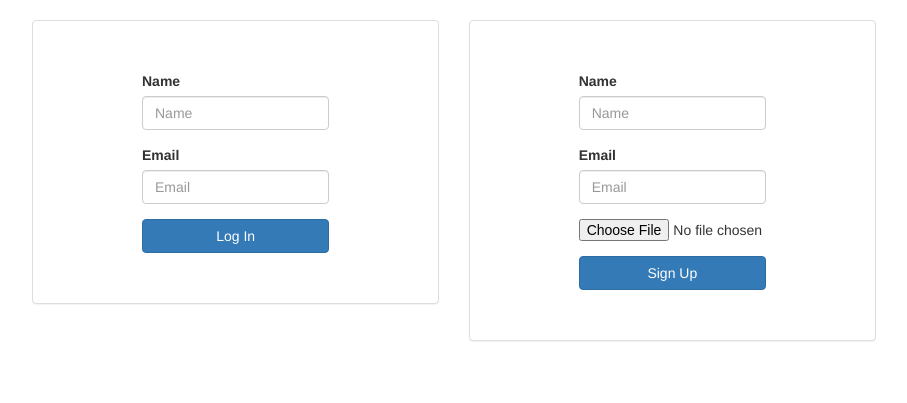
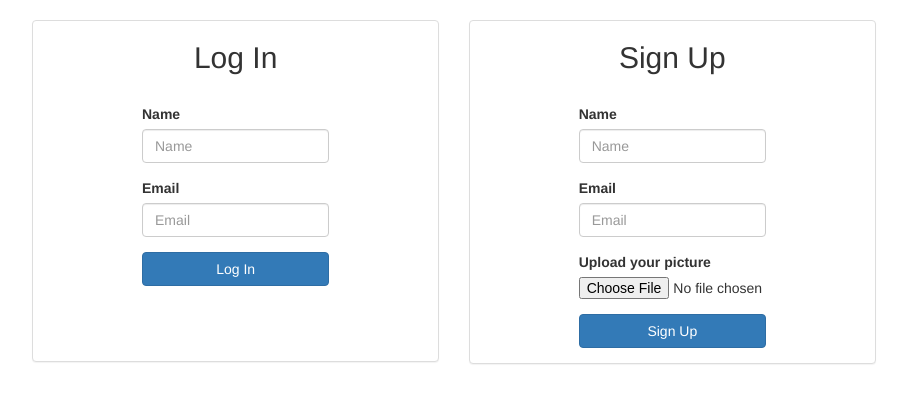
Before and after one commit to Suja-Uddin/Simple-HR, a Django app: page / in a window 1280 px wide. Shown: the part 52-455 px from the top of the page, without its empty margins (186-1093 px from the left). Run offline with Django 3.2, Linux system fonts and the light colour scheme; some libraries are stand-ins or nearby versions.

Commit message:
login page ui change

```diff
--- a/hr_app/templates/login.html
+++ b/hr_app/templates/login.html
@@ -13,10 +13,11 @@
     {% endif %}
     <div class="row">
         <div class="col-md-4 col-md-offset-2">
-            <div class="panel panel-default">
+            <div class="panel panel-default" style="height: 342px">
+            <h2 class="text-center">Log In</h2>
             <div class="row">
                 <div class="col-md-6 col-md-offset-3">
-                    <form action="{%url 'hr_app:login'%}" method="POST" style="margin-top: 50px; margin-bottom: 50px">
+                    <form action="{%url 'hr_app:login'%}" method="POST" style="margin-top: 20px;">
                         {% csrf_token %}
                         {% if user_not_found %}
                         <div class="alert alert-danger">
@@ -41,9 +42,10 @@
         </div>
         <div class="col-md-4">
             <div class="panel panel-default">
+            <h2 class="text-center">Sign Up</h2>
             <div class="row">
                 <div class="col-md-6 col-md-offset-3">
-                    <form action="{%url 'hr_app:login' %}" enctype="multipart/form-data" method="POST" style="margin-top: 50px; margin-bottom: 50px">
+                    <form action="{%url 'hr_app:login' %}" enctype="multipart/form-data" method="POST" style="margin-top: 20px">
                         {% csrf_token %}
                             {% for field in loginForm %}
                               <div class="form-group" >
@@ -54,6 +56,7 @@
                                 </div>
                              {% endfor %}
                             <div class="form-group" >
+                                <label for="myImage">Upload your picture</label>
                                 <input type="file" id="myImage" name="myImage" accept="image/x-png,image/gif,image/jpeg" />
                             </div>
                             <div class="form-group">
```
